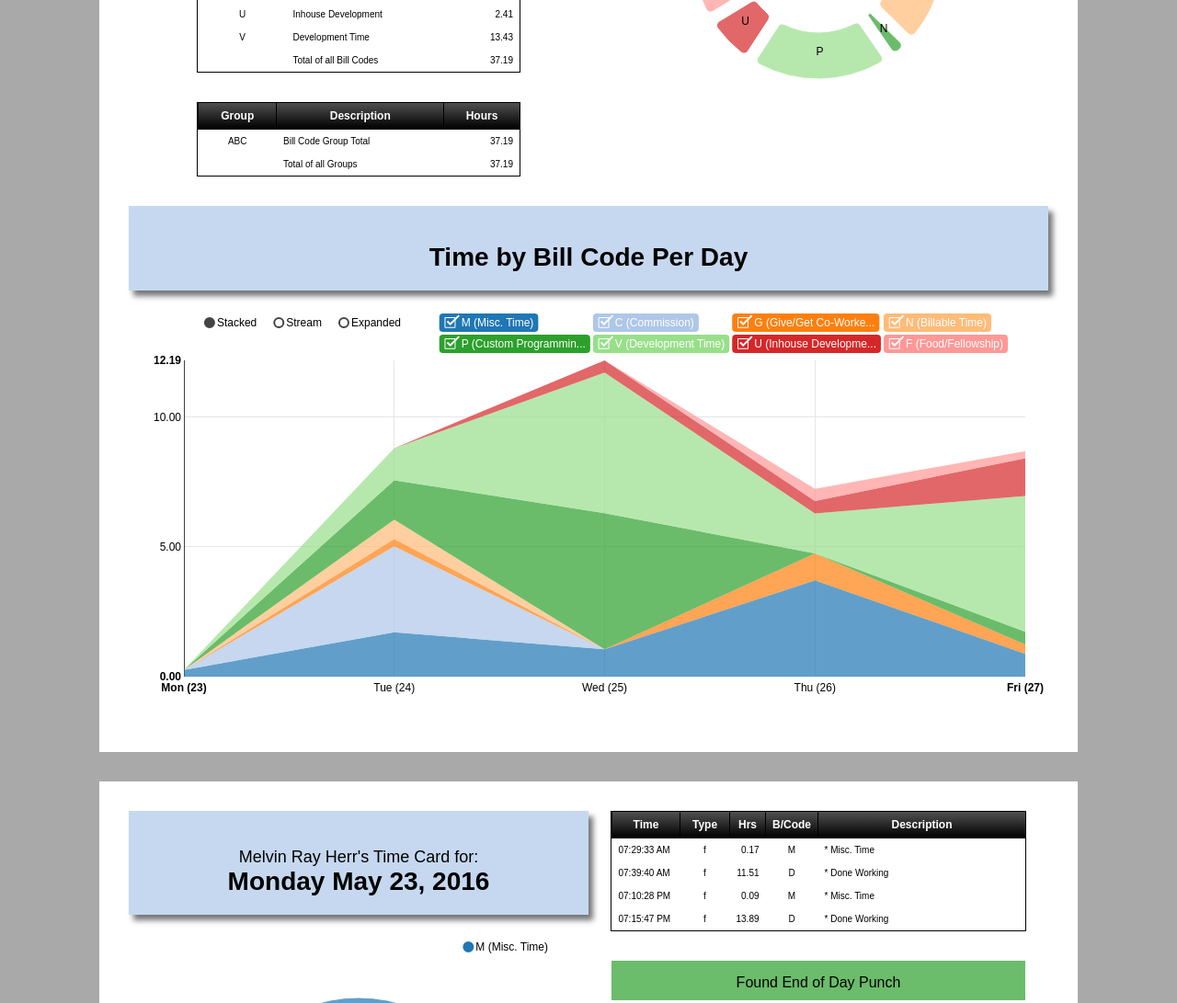
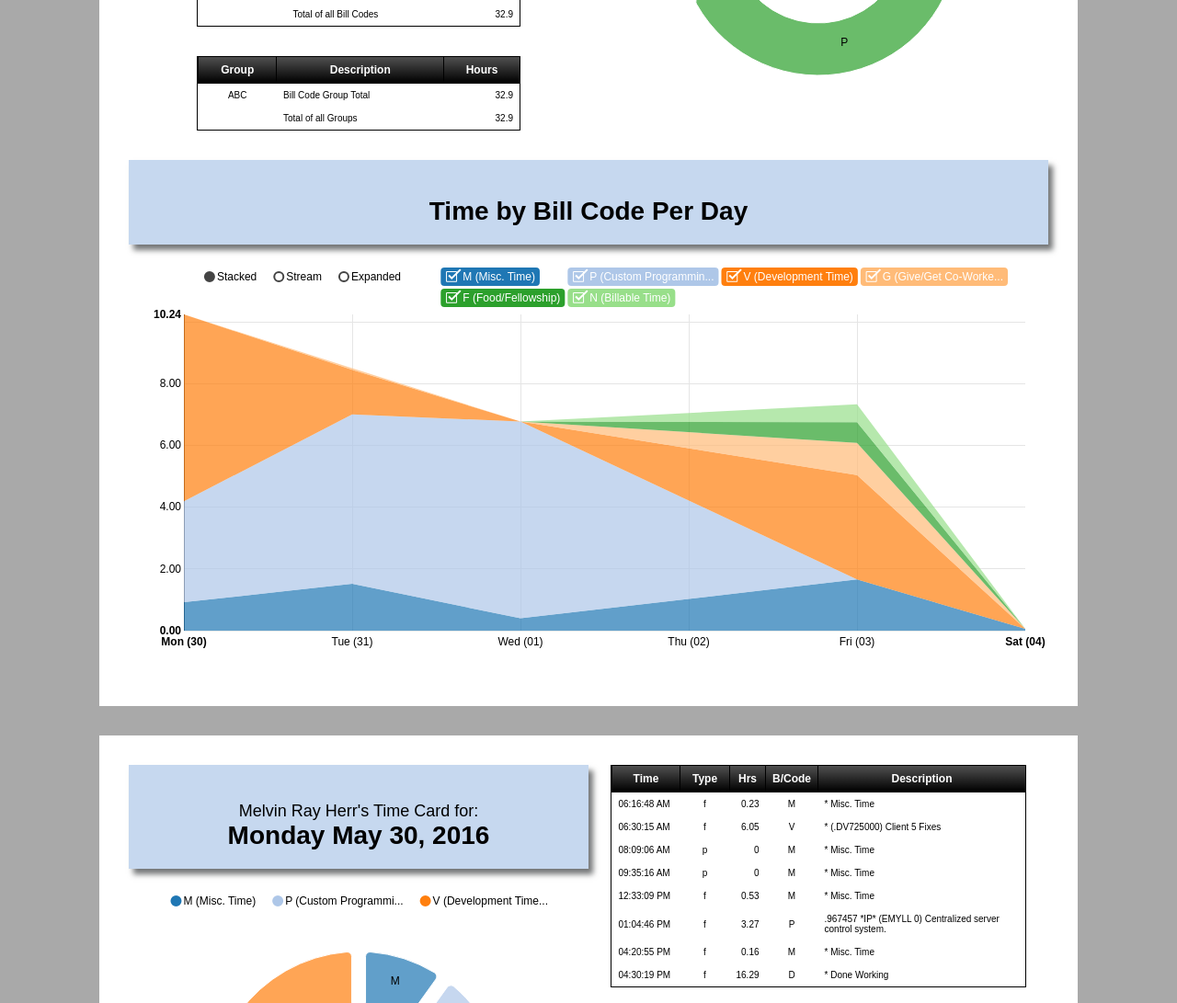
Before and after one commit to StillLearnin/stand-alone-html-report, a plain HTML site: page Melvin Ray Herr's Time Log for 05-30-2016 to 06-04-2016.html in a window 1280 px wide. Shown: the part 374-1465 px from the top of the page at 92% size. Drawn offline with Linux system fonts and the light colour scheme.

Commit message:
new data.

```diff
--- a/Melvin Ray Herr's Time Log for 05-12-2016 to 05-28-2016.html
+++ b/Melvin Ray Herr's Time Log for 05-30-2016 to 06-04-2016.html
@@ -5,183 +5,158 @@
 var days = [
 {
     employee: "Melvin Ray Herr",
-    day: "2016-5-23",
+    day: "2016-5-30",
     clockPunches: [
-        { time: "07:29:33 AM", type: "f", hours: 0.17, billCode: "M", description: "* Misc. Time" },
-        { time: "07:39:40 AM", type: "f", hours: 11.51, billCode: "D", description: "* Done Working" },
-        { time: "07:10:28 PM", type: "f", hours: 0.09, billCode: "M", description: "* Misc. Time" },
-        { time: "07:15:47 PM", type: "f", hours: 13.89, billCode: "D", description: "* Done Working" }
+        { time: "06:16:48 AM", type: "f", hours: 0.23, billCode: "M", description: "* Misc. Time" },
+        { time: "06:30:15 AM", type: "f", hours: 6.05, billCode: "V", description: "* (.DV725000) Client 5 Fixes" },
+        { time: "08:09:06 AM", type: "p", hours: 0.00, billCode: "M", description: "* Misc. Time" },
+        { time: "09:35:16 AM", type: "p", hours: 0.00, billCode: "M", description: "* Misc. Time" },
+        { time: "12:33:09 PM", type: "f", hours: 0.53, billCode: "M", description: "* Misc. Time" },
+        { time: "01:04:46 PM", type: "f", hours: 3.27, billCode: "P", description: ".967457 *IP* (EMYLL 0) Centralized server control system." },
+        { time: "04:20:55 PM", type: "f", hours: 0.16, billCode: "M", description: "* Misc. Time" },
+        { time: "04:30:19 PM", type: "f", hours: 16.29, billCode: "D", description: "* Done Working" }
     ],
     billCodeTotals: {
         byBillCode: {
             details: [
-                { key: "M", description: "Misc. Time", hours: 0.26 }
+                { key: "M", description: "Misc. Time", hours: 0.92 },
+                { key: "P", description: "Custom Programming", hours: 3.27 },
+                { key: "V", description: "Development Time", hours: 6.05 }
             ],
-            total: 0.26
+            total: 10.24
         },
         byGroup: {
             details: [
-                { key: "ABC", description: "Bill Code Group Total", hours: 0.26 }
+                { key: "ABC", description: "Bill Code Group Total", hours: 10.24 }
             ],
-            total: 0.26
+            total: 10.24
         }
     }
 }
 ,
 {
     employee: "Melvin Ray Herr",
-    day: "2016-5-24",
+    day: "2016-5-31",
     clockPunches: [
-        { time: "09:08:50 AM", type: "f", hours: 0.19, billCode: "M", description: "* Misc. Time" },
-        { time: "09:12:22 AM", type: "p", hours: 0.28, billCode: "G", description: "* (AW) Anthony Witmer" },
-        { time: "09:31:12 AM", type: "p", hours: 1.24, billCode: "V", description: "* (.DV725000) Client 5 Fixes" },
-        { time: "10:45:42 AM", type: "p", hours: 0.01, billCode: "G", description: "* (SB) Shawn Beachy" },
-        { time: "10:51:24 AM", type: "f", hours: 0.67, billCode: "C", description: ".968441 *IP* (EASMEP0) Upgrade to Version 15" },
-        { time: "11:31:28 AM", type: "f", hours: 0.74, billCode: "M", description: "* Misc. Time" },
-        { time: "12:15:59 PM", type: "f", hours: 1.83, billCode: "C", description: ".968441 *IP* (EASMEP0) Upgrade to Version 15" },
-        { time: "02:06:00 PM", type: "f", hours: 0.74, billCode: "N", description: ".968480 Configure Dymo label printer and tweak address printing. Help with 4-18 configuration." },
-        { time: "02:50:11 PM", type: "f", hours: 0.81, billCode: "C", description: ".968441 *IP* (EASMEP0) Upgrade to Version 15" },
-        { time: "03:38:29 PM", type: "f", hours: 0.60, billCode: "M", description: "* Misc. Time" },
-        { time: "04:14:21 PM", type: "f", hours: 1.52, billCode: "P", description: ".968481 *IP* (PRODAS0) Programming in June." },
-        { time: "05:45:47 PM", type: "f", hours: 0.18, billCode: "M", description: "* Misc. Time" },
-        { time: "05:56:42 PM", type: "f", hours: 19.57, billCode: "D", description: "* Done Working" }
+        { time: "08:47:43 AM", type: "f", hours: 0.45, billCode: "M", description: "* Misc. Time" },
+        { time: "09:14:31 AM", type: "f", hours: 0.27, billCode: "P", description: ".968481 *IP* (PRODAS0) Programming in June." },
+        { time: "09:30:44 AM", type: "f", hours: 1.45, billCode: "V", description: "* (.DV725000) Client 5 Fixes" },
+        { time: "10:57:40 AM", type: "f", hours: 0.21, billCode: "M", description: "* Misc. Time" },
+        { time: "11:10:16 AM", type: "f", hours: 5.21, billCode: "P", description: ".968481 *IP* (PRODAS0) Programming in June." },
+        { time: "04:22:57 PM", type: "f", hours: 0.86, billCode: "M", description: "* Misc. Time" },
+        { time: "05:13:26 PM", type: "p", hours: 0.05, billCode: "G", description: "* (SB) Shawn Beachy" },
+        { time: "05:17:21 PM", type: "f", hours: -8.57, billCode: "D", description: "* Done Working" }
     ],
     billCodeTotals: {
         byBillCode: {
             details: [
-                { key: "C", description: "Commission", hours: 3.31 },
-                { key: "G", description: "Give/Get Co-Worker Help", hours: 0.29 },
-                { key: "M", description: "Misc. Time", hours: 1.71 },
-                { key: "N", description: "Billable Time", hours: 0.74 },
-                { key: "P", description: "Custom Programming", hours: 1.52 },
-                { key: "V", description: "Development Time", hours: 1.24 }
+                { key: "G", description: "Give/Get Co-Worker Help", hours: 0.05 },
+                { key: "M", description: "Misc. Time", hours: 1.52 },
+                { key: "P", description: "Custom Programming", hours: 5.48 },
+                { key: "V", description: "Development Time", hours: 1.45 }
             ],
-            total: 8.81
+            total: 8.50
         },
         byGroup: {
             details: [
-                { key: "ABC", description: "Bill Code Group Total", hours: 8.81 }
+                { key: "ABC", description: "Bill Code Group Total", hours: 8.50 }
             ],
-            total: 8.81
+            total: 8.50
         }
     }
 }
 ,
 {
     employee: "Melvin Ray Herr",
-    day: "2016-5-25",
+    day: "2016-6-1",
     clockPunches: [
-        { time: "01:30:46 PM", type: "f", hours: 0.35, billCode: "M", description: "* Misc. Time" },
-        { time: "01:52:00 PM", type: "f", hours: 4.33, billCode: "P", description: ".968481 *IP* (PRODAS0) Programming in June." },
-        { time: "06:12:00 PM", type: "f", hours: 0.54, billCode: "M", description: "* Misc. Time" },
-        { time: "06:44:16 PM", type: "f", hours: 0.92, billCode: "P", description: ".968481 *IP* (PRODAS0) Programming in June." },
-        { time: "07:39:10 PM", type: "f", hours: 1.93, billCode: "V", description: "* (.DV342008) MW Genius Interface" },
-        { time: "09:18:51 PM", type: "p", hours: 0.00, billCode: "M", description: "* Misc. Time" },
-        { time: "09:35:16 PM", type: "f", hours: 0.08, billCode: "M", description: "* Misc. Time" },
-        { time: "09:39:51 PM", type: "f", hours: 1.13, billCode: "V", description: "* (.DV000001) Program Merge" },
-        { time: "10:47:22 PM", type: "f", hours: 0.13, billCode: "D", description: "* Done Working" },
-        { time: "10:55:00 PM", type: "f", hours: 0.08, billCode: "M", description: "* Misc. Time" },
-        { time: "11:00:01 PM", type: "f", hours: 0.47, billCode: "U", description: "* (ABCTIT0) ABC Time Tracking and Reports" },
-        { time: "11:28:18 PM", type: "f", hours: 2.36, billCode: "V", description: "* (.DV000001) Program Merge" }
+        { time: "08:43:24 AM", type: "f", hours: 0.05, billCode: "M", description: "* Misc. Time" },
+        { time: "08:46:03 AM", type: "f", hours: 0.50, billCode: "P", description: ".968481 *IP* (PRODAS0) Programming in June." },
+        { time: "09:15:43 AM", type: "f", hours: 0.23, billCode: "D", description: "* Done Working" },
+        { time: "09:29:14 AM", type: "f", hours: 1.13, billCode: "P", description: ".968481 *IP* (PRODAS0) Programming in June." },
+        { time: "10:36:57 AM", type: "f", hours: 0.11, billCode: "M", description: "* Misc. Time" },
+        { time: "10:43:37 AM", type: "f", hours: 0.88, billCode: "D", description: "* Done Working" },
+        { time: "11:36:26 AM", type: "f", hours: 0.14, billCode: "M", description: "* Misc. Time" },
+        { time: "11:45:00 AM", type: "f", hours: 4.74, billCode: "P", description: ".968481 *IP* (PRODAS0) Programming in June." },
+        { time: "04:29:18 PM", type: "f", hours: 0.10, billCode: "M", description: "* Misc. Time" },
+        { time: "04:35:04 PM", type: "f", hours: 41.16, billCode: "D", description: "* Done Working" }
     ],
-    missingEndOfDayPunch: true,
     billCodeTotals: {
         byBillCode: {
             details: [
-                { key: "M", description: "Misc. Time", hours: 1.05 },
-                { key: "P", description: "Custom Programming", hours: 5.25 },
-                { key: "U", description: "Inhouse Development", hours: 0.47 },
-                { key: "V", description: "Development Time", hours: 5.42 }
+                { key: "M", description: "Misc. Time", hours: 0.40 },
+                { key: "P", description: "Custom Programming", hours: 6.37 }
             ],
-            total: 12.19
+            total: 6.77
         },
         byGroup: {
             details: [
-                { key: "ABC", description: "Bill Code Group Total", hours: 12.19 }
+                { key: "ABC", description: "Bill Code Group Total", hours: 6.77 }
             ],
-            total: 12.19
+            total: 6.77
         }
     }
 }
 ,
 {
     employee: "Melvin Ray Herr",
-    day: "2016-5-26",
+    day: "2016-6-3",
     clockPunches: [
-        { time: "01:49:46 AM", type: "f", hours: 0.48, billCode: "U", description: ".967140 *IP* (ABC) Upgrade to Version 15" },
-        { time: "02:18:26 AM", type: "f", hours: 0.18, billCode: "M", description: "* Misc. Time" },
-        { time: "02:29:08 AM", type: "f", hours: 7.11, billCode: "D", description: "* Done Working" },
-        { time: "09:35:35 AM", type: "f", hours: 2.63, billCode: "M", description: "* Misc. Time" },
-        { time: "09:43:30 AM", type: "p", hours: 0.43, billCode: "G", description: "* (KR) Karen Rissler" },
-        { time: "12:38:56 PM", type: "f", hours: 0.47, billCode: "F", description: "* Food/Fellowship" },
-        { time: "01:07:18 PM", type: "f", hours: 0.24, billCode: "M", description: "* Misc. Time" },
-        { time: "01:08:12 PM", type: "p", hours: 0.40, billCode: "G", description: "* (AW) Anthony Witmer" },
-        { time: "01:45:24 PM", type: "f", hours: 0.96, billCode: "V", description: "* (.DV000001) Program Merge" },
-        { time: "01:51:45 PM", type: "p", hours: 0.08, billCode: "G", description: "* (AW) Anthony Witmer" },
-        { time: "02:12:52 PM", type: "p", hours: 0.13, billCode: "G", description: "* (AW) Anthony Witmer" },
-        { time: "02:55:46 PM", type: "f", hours: 0.06, billCode: "M", description: "* Misc. Time" },
-        { time: "02:59:07 PM", type: "f", hours: 0.58, billCode: "V", description: "* (.DV000001) Program Merge" },
-        { time: "03:34:00 PM", type: "f", hours: 0.60, billCode: "M", description: "* Misc. Time" },
-        { time: "04:10:00 PM", type: "f", hours: 17.00, billCode: "D", description: "* Done Working" }
+        { time: "09:44:48 AM", type: "f", hours: 0.60, billCode: "M", description: "* Misc. Time" },
+        { time: "09:52:49 AM", type: "p", hours: 0.51, billCode: "G", description: "* (KREROM0) ROBERT M KREIDER" },
+        { time: "10:32:46 AM", type: "p", hours: 0.53, billCode: "G", description: "* (NK) Norman King" },
+        { time: "11:06:51 AM", type: "p", hours: 0.14, billCode: "N", description: ".968509 Help with W_UT_CHANGE report to update customer print codes." },
+        { time: "11:30:48 AM", type: "f", hours: 0.39, billCode: "V", description: "* (.DV724000) Client 4 Fixes" },
+        { time: "11:54:02 AM", type: "f", hours: 0.21, billCode: "M", description: "* Misc. Time" },
+        { time: "12:02:59 PM", type: "p", hours: 0.44, billCode: "N", description: ".968510 Upgrade client to newer version to make F11 work reliably." },
+        { time: "12:33:08 PM", type: "f", hours: 0.67, billCode: "F", description: "* Food/Fellowship" },
+        { time: "01:13:18 PM", type: "f", hours: 0.85, billCode: "M", description: "* Misc. Time" },
+        { time: "01:20:52 PM", type: "p", hours: 2.91, billCode: "V", description: "* (.DV910000) Meetings/Conf Calls" },
+        { time: "04:51:35 PM", type: "p", hours: 0.00, billCode: "V", description: "* (.DV725000) Client 5 Fixes" },
+        { time: "04:51:46 PM", type: "p", hours: 0.08, billCode: "V", description: "* (.DV725000) Client 5 Fixes" },
+        { time: "05:03:10 PM", type: "f", hours: 26.03, billCode: "D", description: "* Done Working" }
     ],
     billCodeTotals: {
         byBillCode: {
             details: [
-                { key: "F", description: "Food/Fellowship", hours: 0.47 },
+                { key: "F", description: "Food/Fellowship", hours: 0.67 },
                 { key: "G", description: "Give/Get Co-Worker Help", hours: 1.04 },
-                { key: "M", description: "Misc. Time", hours: 3.71 },
-                { key: "U", description: "Inhouse Development", hours: 0.48 },
-                { key: "V", description: "Development Time", hours: 1.54 }
+                { key: "M", description: "Misc. Time", hours: 1.66 },
+                { key: "N", description: "Billable Time", hours: 0.58 },
+                { key: "V", description: "Development Time", hours: 3.38 }
             ],
-            total: 7.24
+            total: 7.33
         },
         byGroup: {
             details: [
-                { key: "ABC", description: "Bill Code Group Total", hours: 7.24 }
+                { key: "ABC", description: "Bill Code Group Total", hours: 7.33 }
             ],
-            total: 7.24
+            total: 7.33
         }
     }
 }
 ,
 {
     employee: "Melvin Ray Herr",
-    day: "2016-5-27",
+    day: "2016-6-4",
     clockPunches: [
-        { time: "09:09:44 AM", type: "f", hours: 0.58, billCode: "M", description: "* Misc. Time" },
-        { time: "09:28:27 AM", type: "p", hours: 0.02, billCode: "G", description: "* Give/Get Co-Worker Help" },
-        { time: "09:40:47 AM", type: "p", hours: 0.34, billCode: "G", description: "* (AW) Anthony Witmer" },
-        { time: "10:06:08 AM", type: "f", hours: 0.59, billCode: "U", description: "* (ABCTIT0) ABC Time Tracking and Reports" },
-        { time: "10:41:04 AM", type: "p", hours: 0.49, billCode: "P", description: ".967457 *IP* (EMYLL 0) Centralized server control system." },
-        { time: "11:11:05 AM", type: "f", hours: 0.19, billCode: "M", description: "* Misc. Time" },
-        { time: "11:22:09 AM", type: "f", hours: 0.87, billCode: "U", description: "* (ABCTIT0) ABC Time Tracking and Reports" },
-        { time: "12:14:32 PM", type: "f", hours: 0.21, billCode: "V", description: "* (.DV030000) Report Generator Fixes/Printing" },
-        { time: "12:27:20 PM", type: "f", hours: 0.27, billCode: "F", description: "* Food/Fellowship" },
-        { time: "12:43:21 PM", type: "f", hours: 1.32, billCode: "V", description: "* (.DV030000) Report Generator Fixes/Printing" },
-        { time: "02:02:45 PM", type: "f", hours: 3.70, billCode: "V", description: "* (.DV725000) Client 5 Fixes" },
-        { time: "04:54:34 PM", type: "p", hours: 0.01, billCode: "M", description: "* (AW) Anthony Witmer" },
-        { time: "05:45:08 PM", type: "f", hours: 0.10, billCode: "M", description: "* Misc. Time" },
-        { time: "05:51:09 PM", type: "f", hours: 60.43, billCode: "D", description: "* Done Working" }
+        { time: "07:04:39 PM", type: "f", hours: 0.06, billCode: "M", description: "* Misc. Time" },
+        { time: "07:08:02 PM", type: "f", hours: 38.03, billCode: "D", description: "* Done Working" }
 
 
     ],
     billCodeTotals: {
         byBillCode: {
             details: [
-                { key: "F", description: "Food/Fellowship", hours: 0.27 },
-                { key: "G", description: "Give/Get Co-Worker Help", hours: 0.36 },
-                { key: "M", description: "Misc. Time", hours: 0.88 },
-                { key: "P", description: "Custom Programming", hours: 0.49 },
-                { key: "U", description: "Inhouse Development", hours: 1.46 },
-                { key: "V", description: "Development Time", hours: 5.23 }
+                { key: "M", description: "Misc. Time", hours: 0.06 }
             ],
-            total: 8.69
+            total: 0.06
         },
         byGroup: {
             details: [
-                { key: "ABC", description: "Bill Code Group Total", hours: 8.69 }
+                { key: "ABC", description: "Bill Code Group Total", hours: 0.06 }
             ],
-            total: 8.69
+            total: 0.06
         }
     }
 }
@@ -190,27 +165,23 @@ var grandTotals = {
     billCodeTotals: {
         byBillCode: {
             details: [
-                { key: "C", description: "Commission", hours: 3.31 },
-                { key: "F", description: "Food/Fellowship", hours: 0.74 },
-                { key: "G", description: "Give/Get Co-Worker Help", hours: 1.69 },
-                { key: "M", description: "Misc. Time", hours: 7.61 },
-                { key: "N", description: "Billable Time", hours: 0.74 },
-                { key: "P", description: "Custom Programming", hours: 7.26 },
-                { key: "U", description: "Inhouse Development", hours: 2.41 },
-                { key: "V", description: "Development Time", hours: 13.43 }
+                { key: "F", description: "Food/Fellowship", hours: 0.67 },
+                { key: "G", description: "Give/Get Co-Worker Help", hours: 1.09 },
+                { key: "M", description: "Misc. Time", hours: 4.56 },
+                { key: "N", description: "Billable Time", hours: 0.58 },
+                { key: "P", description: "Custom Programming", hours: 15.12 },
+                { key: "V", description: "Development Time", hours: 10.88 }
             ],
-            total: 37.19
+            total: 32.90
         },
         byGroup: {
             details: [
-                { key: "ABC", description: "Bill Code Group Total", hours: 37.19 }
+                { key: "ABC", description: "Bill Code Group Total", hours: 32.90 }
             ],
-            total: 37.19
+            total: 32.90
         }
     }
 }
-
-
 </script>
 
     <meta charset="utf-8">
```
Also changed, not shown: data.js (+84 -111 lines).
